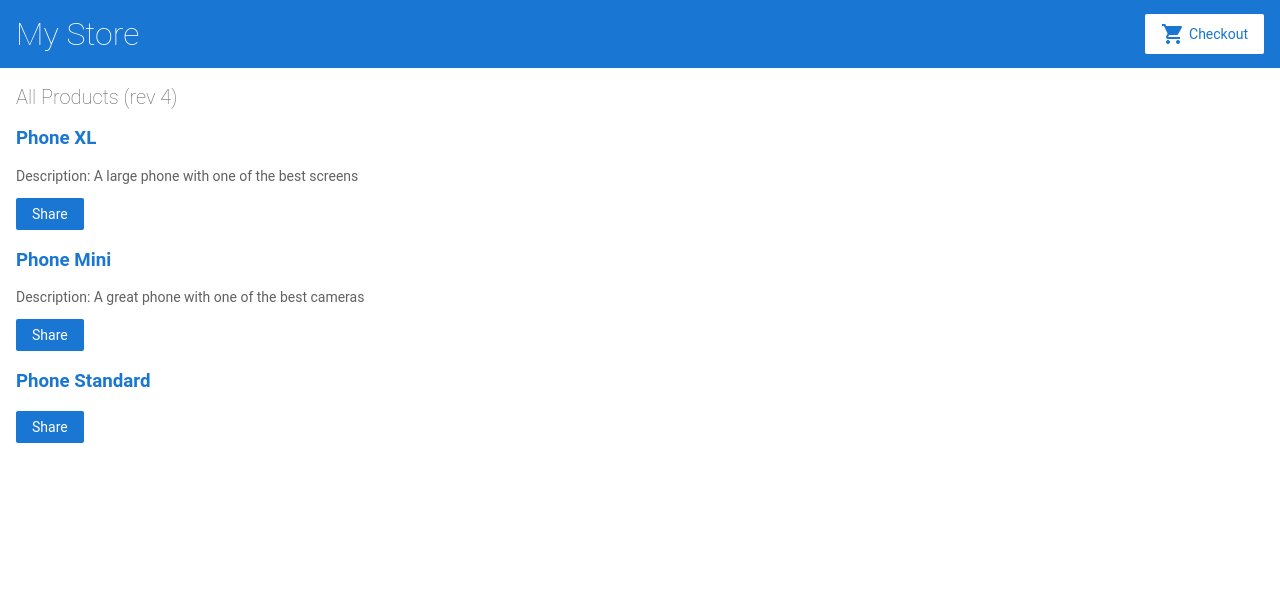
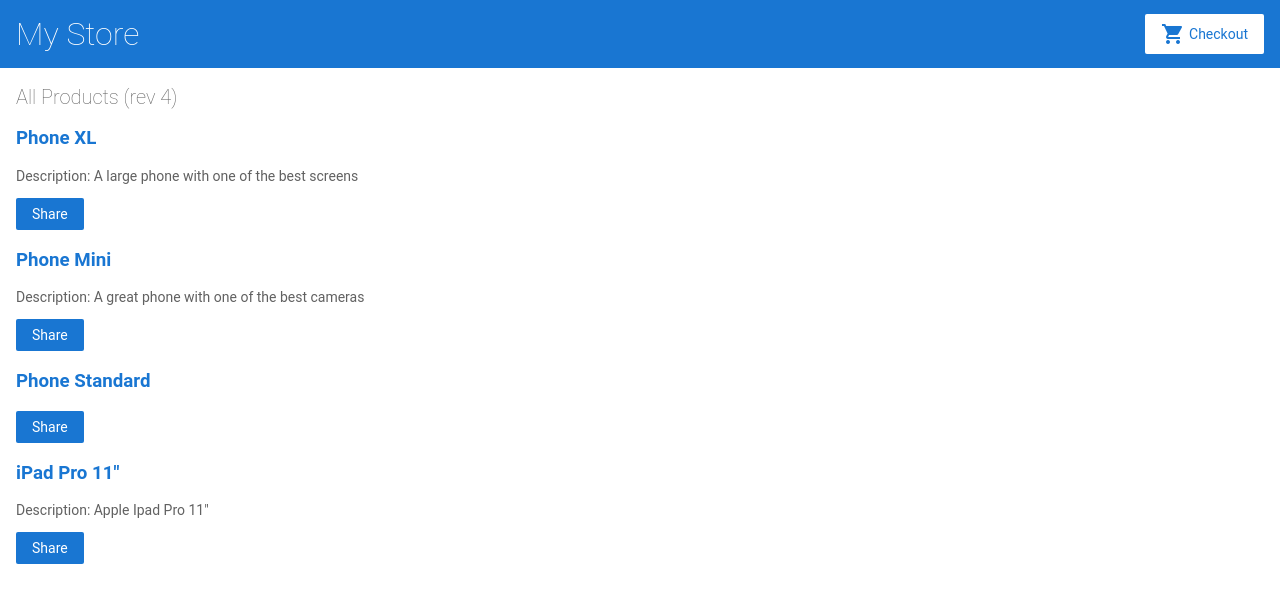
Before and after one commit to ferret1964/angular-tajtrk, an Angular app: page / in a window 1280 px wide. Shown: the top 602 px of the page. Built offline with nearby package versions, Linux system fonts and the light colour scheme.

Commit message:
1 file modified

```diff
--- a/src/app/products.ts
+++ b/src/app/products.ts
@@ -13,6 +13,11 @@ export const products = [
     name: 'Phone Standard',
     price: 299,
     description: ''
+  },
+  {
+    name: 'iPad Pro 11"',
+    price: 1004,
+    description: 'Apple Ipad Pro 11"'
   }
 ];
 
```
